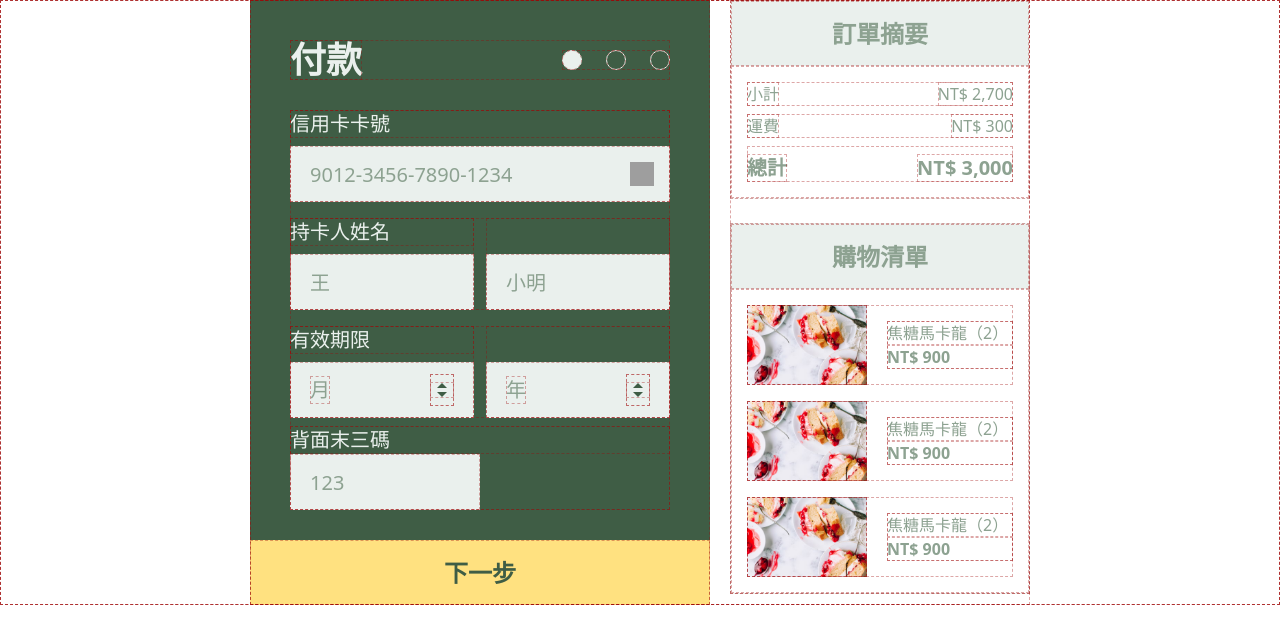
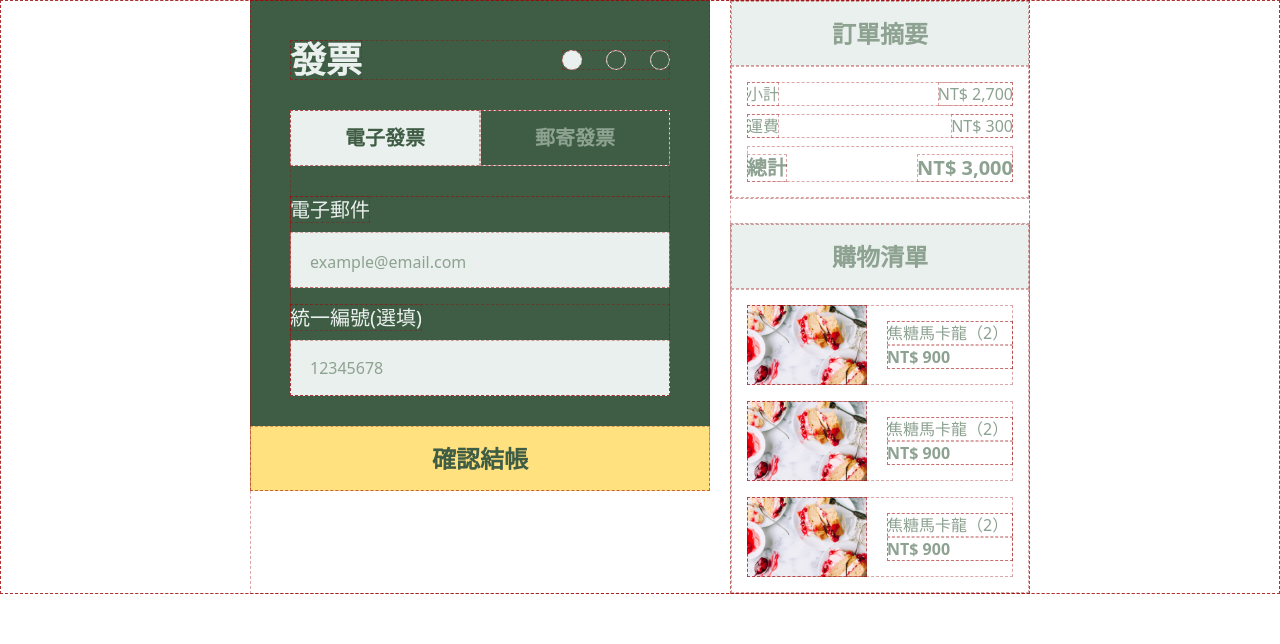
Before and after one commit to howardxsheng-beep/dessert-store, a React (Vite) app: page / in a window 1280 px wide. Shown: the top 644 px of the page. Built offline with nearby package versions, Linux system fonts and the light colour scheme; grey boxes are pictures that could not be loaded.

Commit message:
fix:invoice add hover

```diff
--- a/src/App.jsx
+++ b/src/App.jsx
@@ -26,9 +26,9 @@ function App() {
       {/* <Cart/> */}
       {/* <Shipping/> */}
       {/* <CheckoutSuccess/> */}
-      <Payment/>
+      {/* <Payment/> */}
       {/* <MailDist/> */}
-      {/* <Invoice/> */}
+      <Invoice/>
     </>
   )
 }
--- a/src/pages/Invoice.jsx
+++ b/src/pages/Invoice.jsx
@@ -1,4 +1,4 @@
-import { useState } from "react"; // ← 新增
+import { useState } from "react";
 
 function Invoice() {
   const [invoiceType, setInvoiceType] = useState("electronic");
@@ -138,12 +138,12 @@ function Invoice() {
             )}
           </form>
 
-          {/* 下一步 */}
+          {/* 確認結帳 */}
           <a
             href="#"
-            className="hidden sm:grid place-content-center mt-[30px] h-[65px]  bg-light-yellow text-dark-green text-2xl font-semibold -mx-[40px]  w-[calc(100%+80px)] "
+            className="hidden sm:grid place-content-center mt-[30px] h-[65px]  bg-light-yellow text-dark-green text-2xl font-semibold -mx-[40px]  w-[calc(100%+80px)]  hover:brightness-90 hover:text-[29px] "
           >
-            下一步
+            確認結帳
           </a>
         </div>
 
@@ -196,12 +196,12 @@ function Invoice() {
           </div>
         </div>
 
-        {/* 手機-下一步*/}
+        {/* 手機-確認結帳*/}
         <a
           href="#"
-          className="sm:hidden  grid h-[65px] w-full bg-light-yellow text-dark-green text-2xl font-semibold  place-items-center"
+          className="sm:hidden  grid h-[65px] w-full bg-light-yellow text-dark-green text-2xl font-semibold  place-items-center  hover:brightness-90 hover:text-[29px] "
         >
-          下一步
+          確認結帳
         </a>
       </div>
     </section>
```
